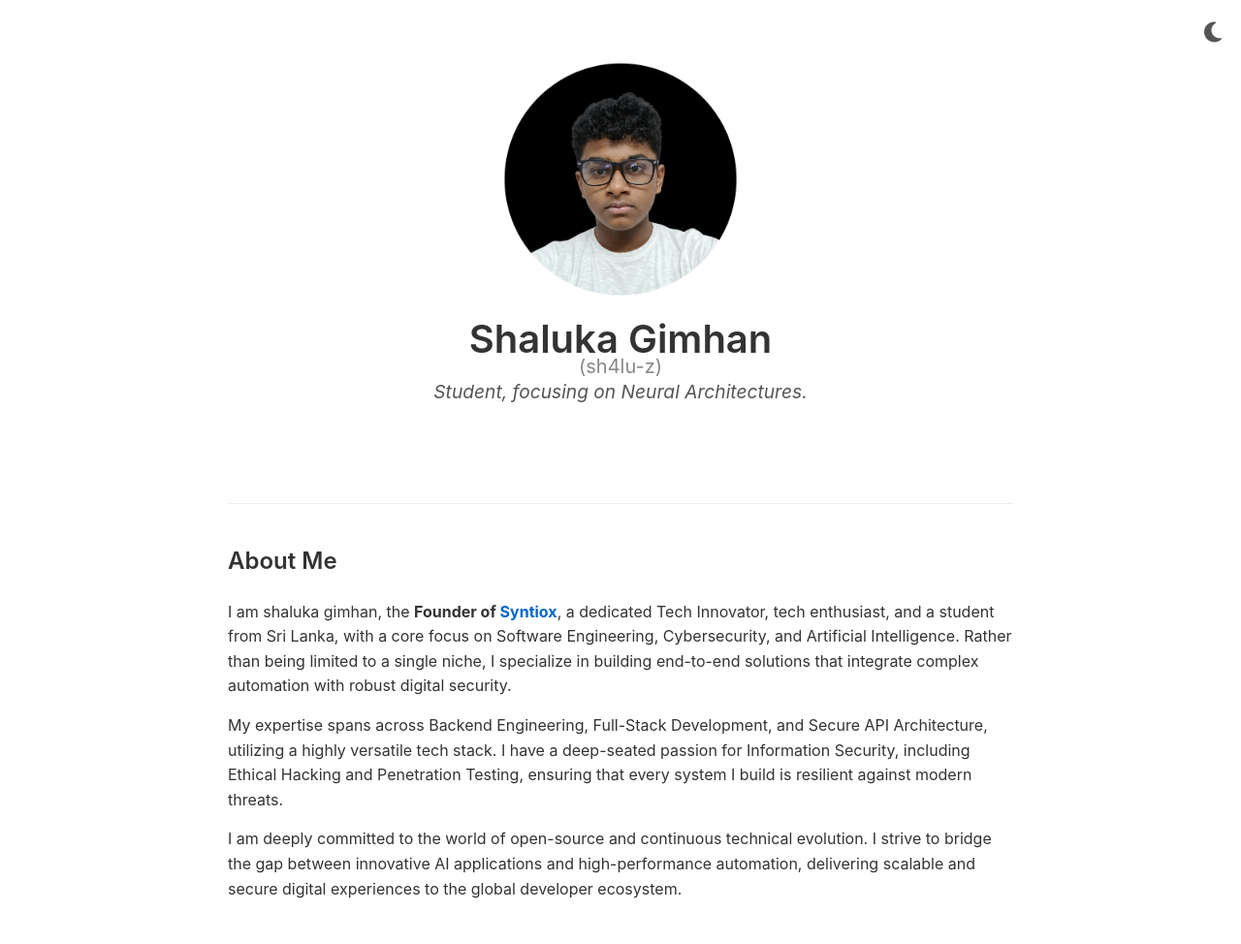
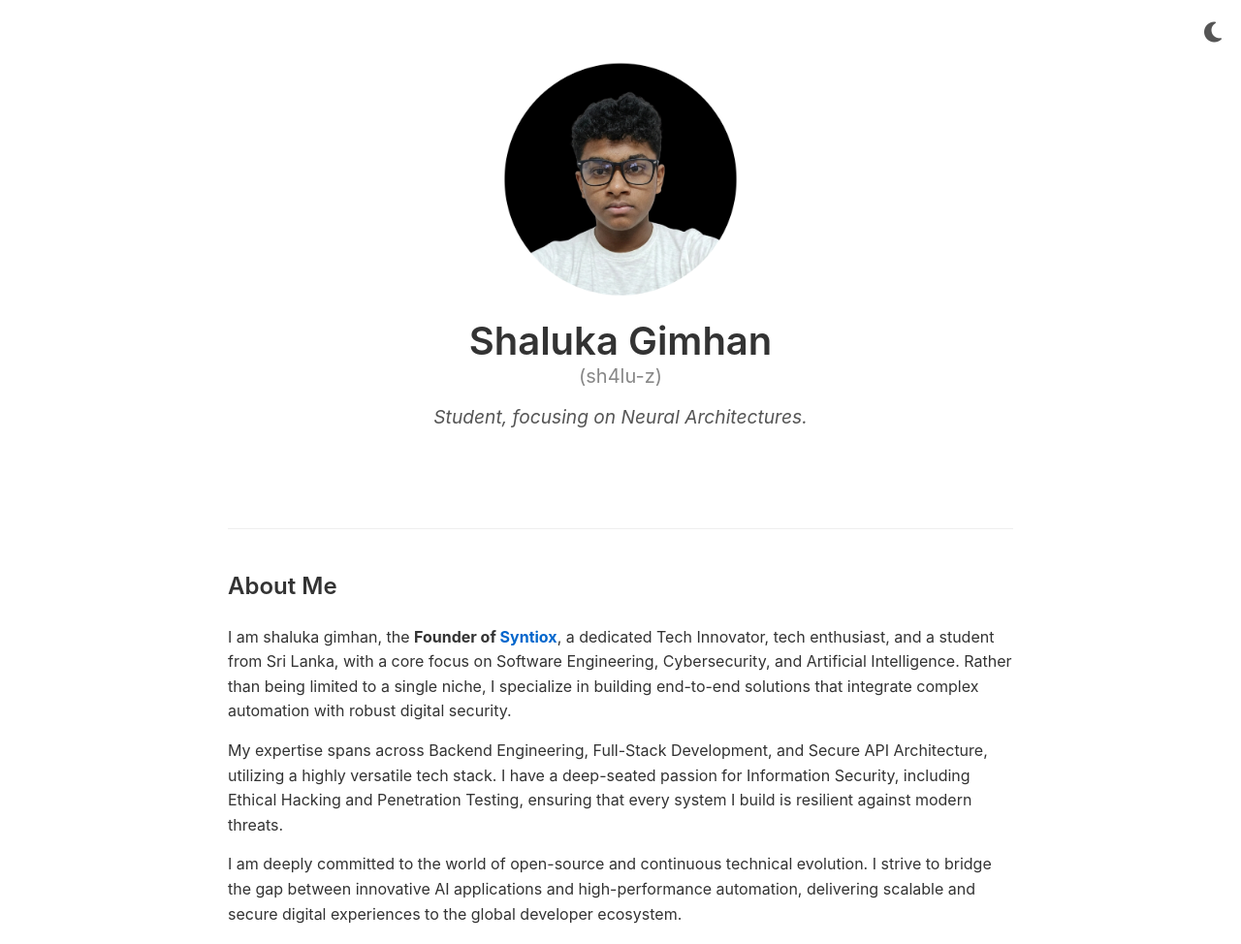
Before and after one commit to sh4lu-z/portfolio, a website: page index.html in a window 1280 px wide. Shown: the top 974 px of the page at 97% size. Drawn offline with Linux system fonts and the light colour scheme; no server answers.

Commit message:
Update style.css

```diff
--- a/css/style.css
+++ b/css/style.css
@@ -85,15 +85,16 @@ header {
 }
 h1 {
     font-size: 2.5rem;
-    margin-bottom: 0px; /* නම යට තියෙන ඉඩ අයින් කරන්න */
-    line-height: 1.1;   /* පේළි අතර පරතරය පාලනයට */
+    margin-bottom: 5px; /* නම යට තියෙන ඉඩ අයින් කරන්න */
+    line-height: 1.2;
+    margin-bottom: 15px;
 }
 .username {
     display: block;      /* මේක නිසා username එක යට පේළියට එනවා */
     font-size: 0.5em;
     color: #888;
     font-weight: normal;
-    margin-top: -5px;    /* මේක minus (-) අගයක් දීමෙන් නමට තවත් ලං කරන්න පුළුවන් */
+    margin-top: 0px;    /* මේක minus (-) අගයක් දීමෙන් නමට තවත් ලං කරන්න පුළුවන් */
 }
 
 .bio {
```
